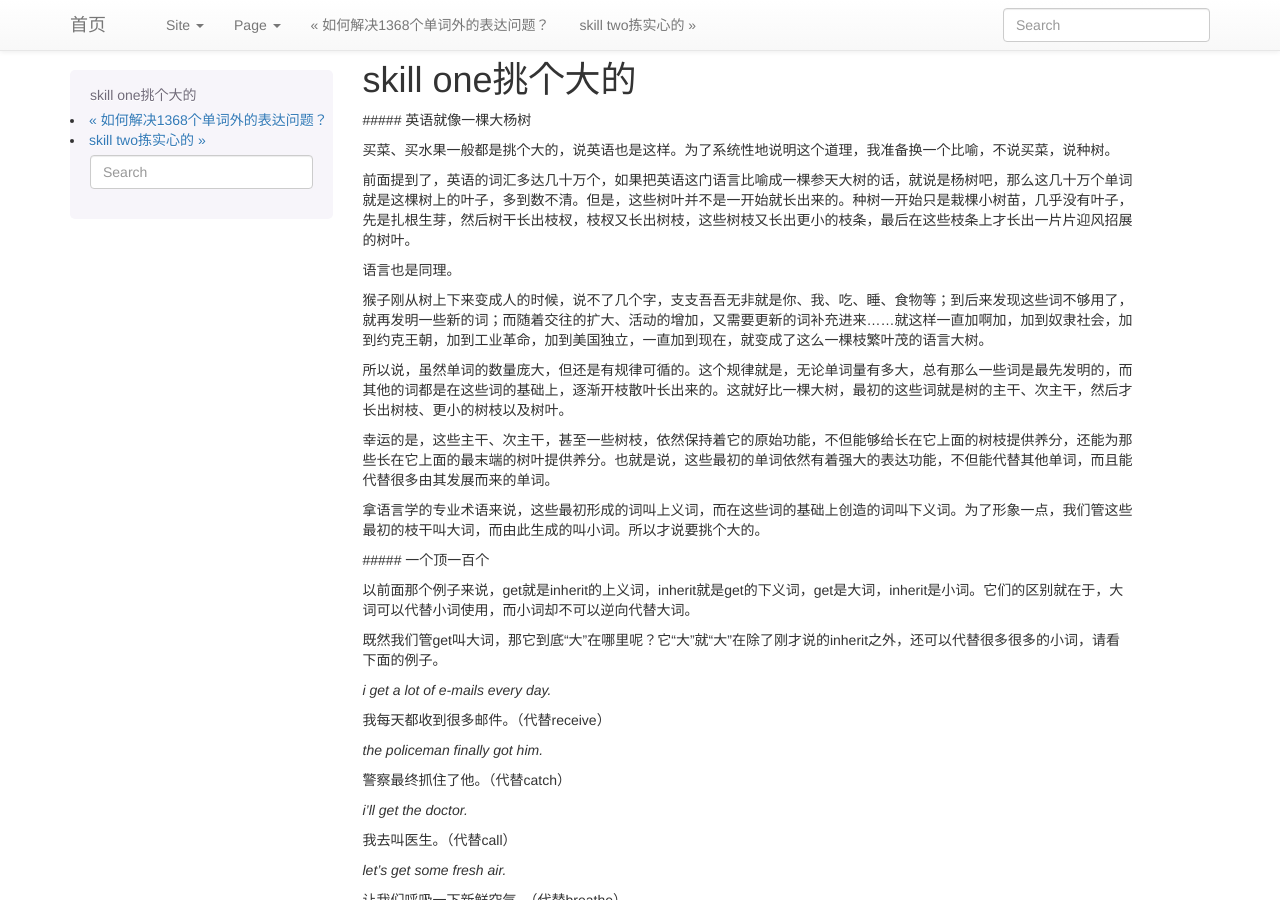
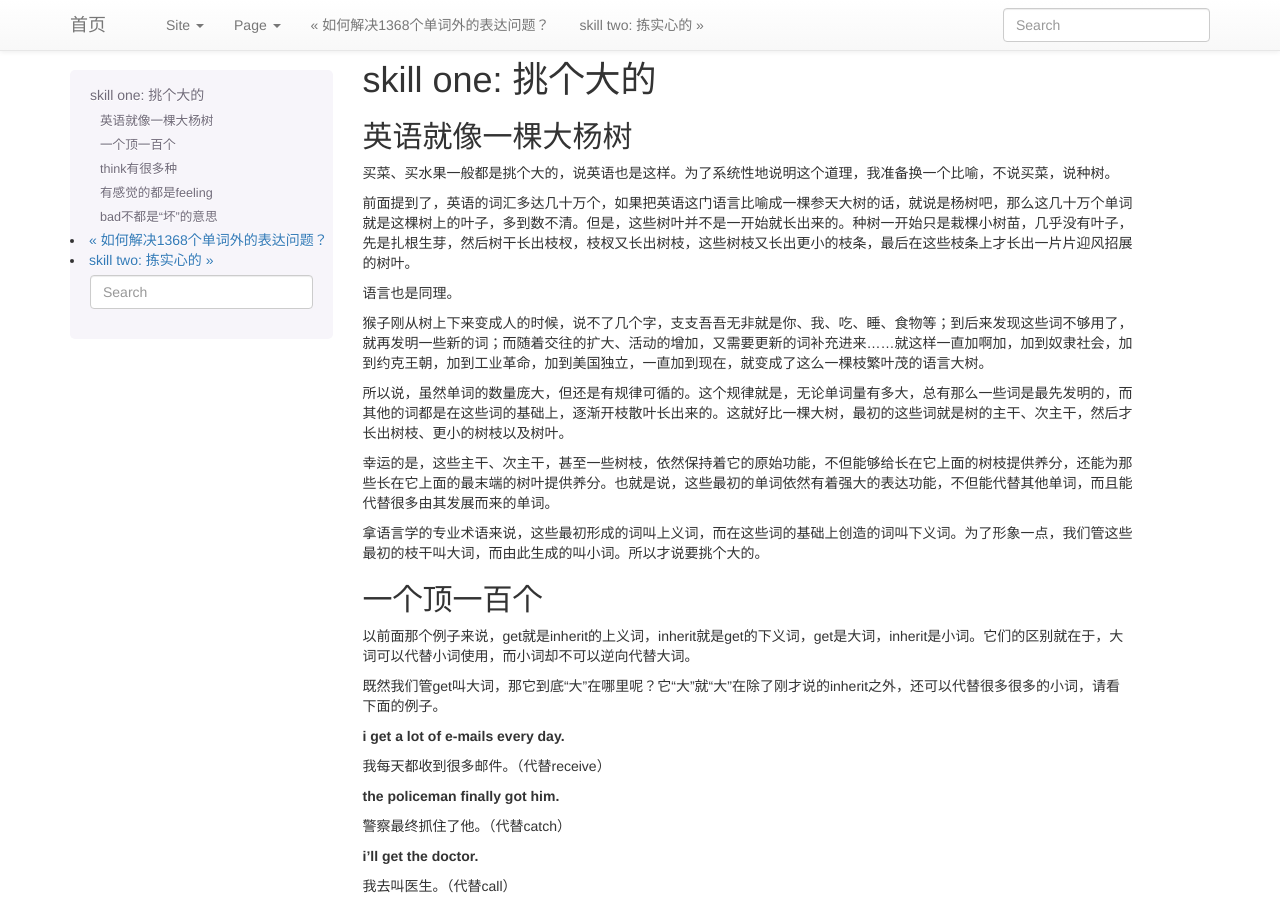
Before and after one commit to otfsenter/idlepig, a Sphinx documentation site: the page built from source/english/1368/up/main/big_word.rst, in a window 1280 px wide and 900 px high. Built offline with Sphinx 7.4.7, drawn with Linux system fonts in a browser that asks for light colours; some of the changed text lies outside the part shown.

Commit message:
modify format, add english method

```diff
--- a/source/english/1368/up/main/big_word.rst
+++ b/source/english/1368/up/main/big_word.rst
@@ -1,10 +1,11 @@
 .. _english_1368_up_main_big_word:
 
-******************
-skill one挑个大的
-******************
+***********************
+skill one: 挑个大的
+***********************
 
-##### 英语就像一棵大杨树
+英语就像一棵大杨树
+============================
 
 买菜、买水果一般都是挑个大的，说英语也是这样。为了系统性地说明这个道理，我准备换一个比喻，不说买菜，说种树。
 
@@ -20,37 +21,38 @@ skill one挑个大的
 
 拿语言学的专业术语来说，这些最初形成的词叫上义词，而在这些词的基础上创造的词叫下义词。为了形象一点，我们管这些最初的枝干叫大词，而由此生成的叫小词。所以才说要挑个大的。
 
-##### 一个顶一百个
+一个顶一百个
+============================
 
 以前面那个例子来说，get就是inherit的上义词，inherit就是get的下义词，get是大词，inherit是小词。它们的区别就在于，大词可以代替小词使用，而小词却不可以逆向代替大词。
 
 既然我们管get叫大词，那它到底“大”在哪里呢？它“大”就“大”在除了刚才说的inherit之外，还可以代替很多很多的小词，请看下面的例子。
 
-*i get a lot of e-mails every day.*
+**i get a lot of e-mails every day.**
 
 我每天都收到很多邮件。（代替receive）
 
-*the policeman finally got him.*
+**the policeman finally got him.**
 
 警察最终抓住了他。（代替catch）
 
-*i'll get the doctor.*
+**i'll get the doctor.**
 
 我去叫医生。（代替call）
 
-*let's get some fresh air.*
+**let's get some fresh air.**
 
 让我们呼吸一下新鲜空气。（代替breathe）
 
-*she gets$19 an hour.*
+**she gets$19 an hour.**
 
 她一小时挣19美元。（代替earn）
 
-*he didn't get the joke.*
+**he didn't get the joke.**
 
 他没听懂这个笑话。（代替understand）
 
-*we need to get the four-twenty bus if were going to be there by six.*
+**we need to get the four-twenty bus if were going to be there by six.**
 
 要想六点钟到的话，我们得搭乘四点二十的那班公交车。（代替ride）
 
@@ -62,21 +64,21 @@ i'm going to get you for that, you little brat！
 
 我要为此惩罚你，小捣蛋！（代替punish）
 
-*that stupid dog tried to get me.*
+**that stupid dog tried to get me.**
 
 那条蠢狗试图袭击我。（代替attack）
 
-*i'll get dinner if you get the movie.*
+**i'll get dinner if you get the movie.**
 
 你要是请看电影的话我就请吃晚饭。（代替treat）
 
-*what time will we get there?*
+**what time will we get there?**
 
 我们到那儿得几点了？（代替arrive）
 
 以上代替的小词多吗？不多，只有12个，get还可以代替下面的词（不再给例句）：
 
-*persuade, convince, induce, influence, sway, entice, coax, incite, impel, wheedle, manage, fix, succeed, arrange, contrive, wangle, annoy, upset, anger, bother, disturb, trouble, bug, irritate, aggravate, gall, madden, exasperate, nettle, vex, irk, rile, pique, buy, obtain, gain, acquire, win, land, score, achieve, net, secure, attain, reap, glean, procure, collect, net, realize, gross, reap, fetch, bring, collect, prepare, cook, follow, notice, appreciate, perceive, grasp, comprehend, fathom, develop, contract, experience, sustain, undergo, grab, capture, trap, seize, nail, collar, nab, apprehend, contact, reach, puzzle, confuse, baffle, bewilder, confound, perplex, mystify, stump, beat, flummox, nonplus, touch, affect, excite, stir, stimulate, arouse.*
+**persuade, convince, induce, influence, sway, entice, coax, incite, impel, wheedle, manage, fix, succeed, arrange, contrive, wangle, annoy, upset, anger, bother, disturb, trouble, bug, irritate, aggravate, gall, madden, exasperate, nettle, vex, irk, rile, pique, buy, obtain, gain, acquire, win, land, score, achieve, net, secure, attain, reap, glean, procure, collect, net, realize, gross, reap, fetch, bring, collect, prepare, cook, follow, notice, appreciate, perceive, grasp, comprehend, fathom, develop, contract, experience, sustain, undergo, grab, capture, trap, seize, nail, collar, nab, apprehend, contact, reach, puzzle, confuse, baffle, bewilder, confound, perplex, mystify, stump, beat, flummox, nonplus, touch, affect, excite, stir, stimulate, arouse.**
 
 再加上上面的算多吗？也不多，一共才108个。
 
@@ -88,7 +90,8 @@ i'm going to get you for that, you little brat！
 
 以上只是举了一个单词做例子，和get并肩齐名的大词还有have, give, take, make。在我看来，这几个单词就是那棵大杨树最大的几个树杈，你要是不会用它们，或者把它们当小柴火棍烧了，那就太可惜了，简直是暴殄天物！但这就是事实，我们过去学的英语很多都是把这些真正的大词视作草芥，而拼着命地去背那些八竿子打不着，甚至一辈子都用不着的小词。
 
-##### think有很多种
+think有很多种
+============================
 
 下面我再举一个例子，说明大词的重要作用。
 
@@ -110,43 +113,44 @@ think这个单词大家都熟悉吧？它也是个大词，只不过很多人意
 
 刚才举的是动词的例子，为了说得更全面，我再分别从名词和形容词中各拿一个例子来做说明。
 
-##### 有感觉的都是feeling
+有感觉的都是feeling
+============================
 
 先说名词feeling。这个词很多人只知道把它当感情来讲，事实上，汉语中相当一部分与感知相关的词都可以用这个词来表达。请看下面的例子：
 
-*i didn't mean to hurt your feelings.*
+**i didn't mean to hurt your feelings.**
 
 我无意伤害你的感情。（感情，代替emotion）
 
-*i still have feelings for her.*
+**i still have feelings for her.**
 
 我依然爱着她。（爱情，代替love）
 
-*you have no feelings for others.*
+**you have no feelings for others.**
 
 你这人没有同情心。（同情，代替sympathy）
 
-*i got the feeling that he didn't like me much.*
+**i got the feeling that he didn't like me much.**
 
 我觉得他不是很喜欢我。（印象，代替impression）
 
-*i don't have any strong feelings about it.*
+**i don't have any strong feelings about it.**
 
 对这事我没啥感觉。（观点，代替opinion）
 
-*who care about my feeling?*
+**who care about my feeling?**
 
 谁会考虑我的感受？（态度，代替attitude）
 
-*she has a wonderful feeling for colors.*
+**she has a wonderful feeling for colors.**
 
 她对色彩很有感觉。（悟性，代替understanding）
 
-*i had a strange feeling in my neck.*
+**i had a strange feeling in my neck.**
 
 我脖子梗怪怪的，不大舒服。（感觉，代替sensation）
 
-*i've lost all feeling in my legs.*
+**i've lost all feeling in my legs.**
 
 我腿上没感觉了。（知觉，代替sense）
 
@@ -154,51 +158,52 @@ think这个单词大家都熟悉吧？它也是个大词，只不过很多人意
 
 这就叫大词——上义词。不是硬性规定出来的，而是有道理可讲的。我们学英语就是要遵循这些客观规律，需要有人帮你把这些大词找出来，作为第一批要掌握的词汇。
 
-##### bad不都是“坏”的意思
+bad不都是“坏”的意思
+============================
 
 再举一个形容词的例子：bad。大家都知道这个词是“坏”的意思，那么它都有哪些下义词呢？请看例句。
 
-*i thought it was a very bad article.*
+**i thought it was a very bad article.**
 
 我觉得这文章写得很烂。（劣质的，代替inferior）
 
-*smoking gives you bad breath.*
+**smoking gives you bad breath.**
 
 抽烟会让你有难闻的口气。（难闻的，代替unpleasant）
 
-*you're a bad liar.*
+**you're a bad liar.**
 
 你好可怜，谎也不会撒。（可怜的，代替poor）
 
-*he had a bad accident.*
+**he had a bad accident.**
 
 他发生了严重的事故。（严重的，代替serious）
 
-*it is a bad time to call him.*
+**it is a bad time to call him.**
 
 这个时间给他打电话不大合适。（不合适的，代替inappropriate）
 
-*i don't think i am a bad person.*
+**i don't think i am a bad person.**
 
 我认为我不是坏人。（邪恶的，代替evil）
 
-*you are a bad boy.*
+**you are a bad boy.**
 
 你是个调皮小子。（调皮的，代替naughty）
 
-*too much work is bad for your health.*
+**too much work is bad for your health.**
 
 拼命工作有害健康。（有害的，代替harmful）
 
-*i've got a bad back.*
+**i've got a bad back.**
 
 我背很疼。（疼痛的，代替painful）
 
-*she felt bad about leaving him.*
+**she felt bad about leaving him.**
 
 离开他，她觉得愧疚。（内疚的，代替guilty）
 
-*i'm afraid i'm feeling pretty bad.*
+**i'm afraid i'm feeling pretty bad.**
 
 我觉得病得很厉害。（生病的，代替ill）
 
```
Also changed, not shown: source/english/1368/up/main/basic_word.rst (+14 -12 lines), source/english/1368/up/main/different_angle.rst (+34 -31 lines), source/english/1368/up/main/explain.rst (+28 -23 lines), source/english/1368/up/main/how_to_say_content_out_of_1368.rst (+6 -6 lines), 1 other file.
